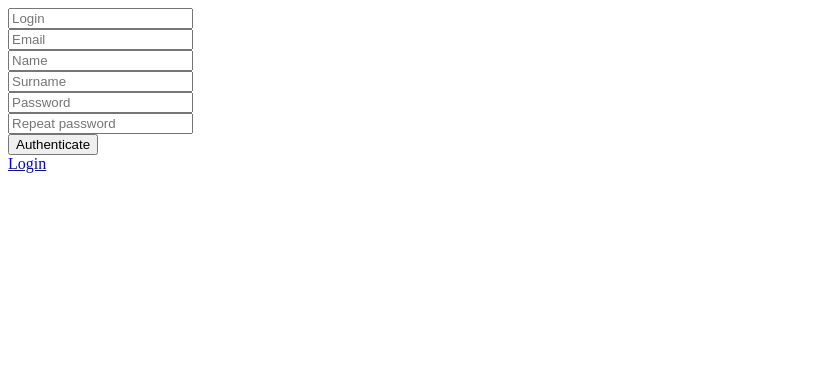
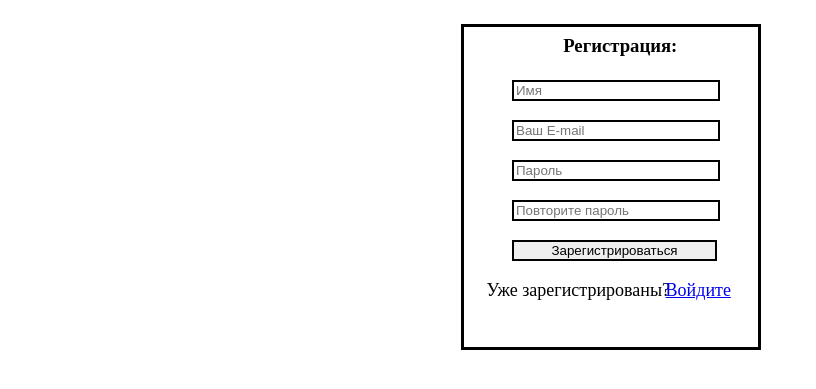
Before and after one commit to StepanchukYI/tic.tac.toe, a PHP site: page /register.html in a window 1280 px wide. Shown: the top 389 px of the page, without its empty margins (0-816 px from the left). Run offline with PHP 8.4, Linux system fonts and the light colour scheme.

Commit message:
fix 25.02.17 14.29

```diff
--- a/msg/command/command.js
+++ b/msg/command/command.js
@@ -71,12 +71,12 @@ function Auth_Valid(ans) {
 
 }
 
-function Reg(login, email, fname, lname, password1, password2) {
+function Reg(login, email, password1, password2) {
 
     if(password1 == password2)
     {
         var r = new XMLHttpRequest();
-        r.open("GET", "msg/reg/reg.php?login="+login+"&password="+password1+"&fname="+fname+"&lname="+lname+"&email="+email, true);
+        r.open("GET", "msg/reg/reg.php?login=" + login + "&password=" + password1 + "&email=" + email, true);
         r.onreadystatechange = function () {
             if (r.readyState == 4) {
             //document.getElementById("result").innerHTML += r.responseText;
@@ -190,8 +190,8 @@ function Receive() {
                             glClientName = localStorage.getItem('key');
                         }
 
-                        glInGame = true;
-                        glTurn = false;
+                        glInGame = "true";
+                        glTurn = "false";
                         glFaction = " O ";
                         glOpponentName = sender;
 
@@ -206,6 +206,7 @@ function Receive() {
                         glTurn = localStorage.getItem('glTurn');
                         glFaction = localStorage.getItem('glFaction');
                         glOpponentName = localStorage.getItem('glOpponentName');
+                        glClientName = localStorage.getItem('key');
 
                         //alert(glInGame + " " + glTurn + " " + glFaction + " " + glOpponentName);
 
@@ -223,8 +224,8 @@ function Receive() {
                     }
 
 
-                    glInGame = true;
-                    glTurn = true;
+                    glInGame = "true";
+                    glTurn = "true";
                     glFaction = " X ";
                     glOpponentName = sender;
 
@@ -239,6 +240,7 @@ function Receive() {
                     glTurn = localStorage.getItem('glTurn');
                     glFaction = localStorage.getItem('glFaction');
                     glOpponentName = localStorage.getItem('glOpponentName');
+                    glClientName = localStorage.getItem('key');
 
                     //alert(glInGame + " " + glTurn + " " + glFaction + " " + glOpponentName);
 
@@ -246,7 +248,6 @@ function Receive() {
 
                 case "game":
 
-                    alert("4")
                     WaitTurn(body);
 
                     break;
@@ -291,16 +292,23 @@ function MakeTurn(sqrId) {
     glTurn = localStorage.getItem('glTurn');
     glFaction = localStorage.getItem('glFaction');
     glOpponentName = localStorage.getItem('glOpponentName');
+    glClientName = localStorage.getItem('key');
 
-    if (glInGame && glTurn) {
+    if (glInGame == "true" && glTurn == "true") {
         var sqr = document.getElementById(sqrId);
 
         if (sqr.value == '     ') {
             sqr.value = glFaction;
             moveCount++;
-            glTurn = false;
+            glTurn = "false";
             vari();
             check();
+
+            localStorage.setItem('glInGame', glInGame);
+            localStorage.setItem('glTurn', glTurn);
+            localStorage.setItem('glFaction', glFaction);
+            localStorage.setItem('glOpponentName', glOpponentName);
+            localStorage.setItem('key', glClientName);
 
             var r = new XMLHttpRequest();
             r.open("GET", "msg/send.php?sender=" + glClientName + "&receiver=" + glOpponentName + "&header=game" + "&body=" + sqrId, true);
@@ -319,6 +327,12 @@ function MakeTurn(sqrId) {
 }
 function WaitTurn(sqrId){
 
+    glInGame = localStorage.getItem('glInGame');
+    glTurn = localStorage.getItem('glTurn');
+    glFaction = localStorage.getItem('glFaction');
+    glOpponentName = localStorage.getItem('glOpponentName');
+    glClientName = localStorage.getItem('key');
+
     var sqr = document.getElementById(sqrId);
 
     if (glFaction == " X ")
@@ -327,9 +341,17 @@ function WaitTurn(sqrId){
         sqr.value = " X ";
 
     moveCount++;
-    glTurn = true;
+    glTurn = "true";
     vari();
     check();
+    localStorage.setItem('glInGame', glInGame);
+    localStorage.setItem('glTurn', glTurn);
+    localStorage.setItem('glFaction', glFaction);
+    localStorage.setItem('glOpponentName', glOpponentName);
+    localStorage.setItem('key', glClientName);
+
+
+    console.log(glInGame + " " + glTurn + " " + glFaction + " " + glOpponentName + " " + glClientName);
 }
 
 
@@ -984,7 +1006,3 @@ function reset()
 
     glInGame = false;
 }
-function resetter()
-{
-    reset();
-}
--- a/msg/reg/reg.php
+++ b/msg/reg/reg.php
@@ -3,8 +3,6 @@ include_once("../dbconfig.php");
 
 $login = $_REQUEST['login'];
 $password = $_REQUEST['password'];
-$fname = $_REQUEST['fname'];
-$lname = $_REQUEST['lname'];
 $email = $_REQUEST['email'];
 
 $sql_query = "SELECT login FROM clients WHERE login='" . $login . "'";
@@ -23,7 +21,7 @@ if ($row[0] != $login)
 
     if ($row[0] != $email)
     {
-        $sql_query = "INSERT INTO clients(login,password,fname,lname,email) VALUES('$login', '$password', '$fname', '$lname', '$email')";
+        $sql_query = "INSERT INTO clients(login,password,email) VALUES('$login', '$password', '$email')";
 
         mysqli_query($h, $sql_query);
 
--- a/register.html
+++ b/register.html
@@ -3,26 +3,97 @@
 <head>
     <meta charset="UTF-8">
     <title>Registration</title>
-    <script type="text/javascript" src="msg/command/command.js"></script>
+    <style>
+        #frame {
+            position: absolute;
+            top: 3%;
+            left: 36%;
+            width: 23%;
+            height: 40%;
+            border: 3px solid black;
+        }
+
+        #lbRegisatration {
+            top: 2%;
+            left: 44%;
+            position: absolute;
+        }
+
+        #txt_login {
+            width: 200px;
+            top: 10%;
+            left: 40%;
+            position: absolute;
+            border: 2px solid black;
+        }
+
+        #txt_email {
+            width: 200px;
+            top: 15%;
+            left: 40%;
+            position: absolute;
+            border: 2px solid black;
+        }
+
+        #txt_pass1 {
+            width: 200px;
+            top: 20%;
+            left: 40%;
+            position: absolute;
+            border: 2px solid black;
+        }
+
+        #txt_pass2 {
+            width: 200px;
+            top: 25%;
+            left: 40%;
+            position: absolute;
+            border: 2px solid black;
+        }
+
+        #btn_reg {
+            width: 205px;
+            top: 30%;
+            left: 40%;
+            position: absolute;
+            border: 2px solid black;
+        }
+
+        #lbLogin {
+            font-size: 18px;
+            top: 35%;
+            left: 38%;
+            position: absolute;
+        }
+
+        #link_register {
+            font-size: 18px;
+            top: 35%;
+            left: 52%;
+            position: absolute;
+        }
+
+    </style>
+
+    <script type="text/javascript" src="msg/comand/command.js"></script>
 </head>
 <body>
 <section id="cont2">
     <div id="form2">
         <form name="register">
-            <input type="text" id="txt_login" class="put2" placeholder="Login" name="login"/><br/>
-            <div id="msg_login">
-            </div>
-            <input type="email" id="txt_email" class="put2" placeholder="Email" name="email"/><br/>
-            <div id="msg_email">
-            </div>
-            <input type="text" id="txt_fname" class="put2" placeholder="Name" name="fname"/><br/>
-            <input type="text" id="txt_lname" class="put2" placeholder="Surname" name="lname"/><br/>
-            <input type="password" id="txt_pass1" class="put2" placeholder="Password" name="pass"/><br/>
-            <input type="password" id="txt_pass2" class="put2" placeholder="Repeat password" name="pass2"/><br/>
-            <div id="msg_password">
-            </div>
-            <input type="button" id="btn_reg" value="Authenticate" onclick="Reg( txt_login.value, txt_email.value,txt_fname.value, txt_lname.value, txt_pass1.value, txt_pass2.value )"/>
-            <div id="link_register"><a id="link" href="index.html">Login</a></div>
+            <div id="frame"></div>
+            <div id="lbRegisatration"><h3>Регистрация:</h3></div>
+            <input type="text" id="txt_login" class="put2" placeholder="Имя" name="login"/><br/>
+            <div id="msg_login"></div>
+            <input type="email" id="txt_email" class="put2" placeholder="Ваш E-mail" name="email"/><br/>
+            <div id="msg_email"></div>
+            <input type="password" id="txt_pass1" class="put2" placeholder="Пароль" name="pass"/><br/>
+            <input type="password" id="txt_pass2" class="put2" placeholder="Повторите пароль" name="pass2"/><br/>
+            <div id="msg_password"></div>
+            <input type="button" id="btn_reg" value="Зарегистрироваться"
+                   onclick="Reg( txt_login.value, txt_email.value, txt_pass1.value, txt_pass2.value )"/>
+            <div id="lbLogin"> Уже зарегистрированы?</div>
+            <div id="link_register"><a id="link" href="index.html">Войдите</a></div>
         </form>
     </div>
 </section>
```
Also changed, not shown: client.html (+117 -6 lines), index.html (+33 -14 lines).
